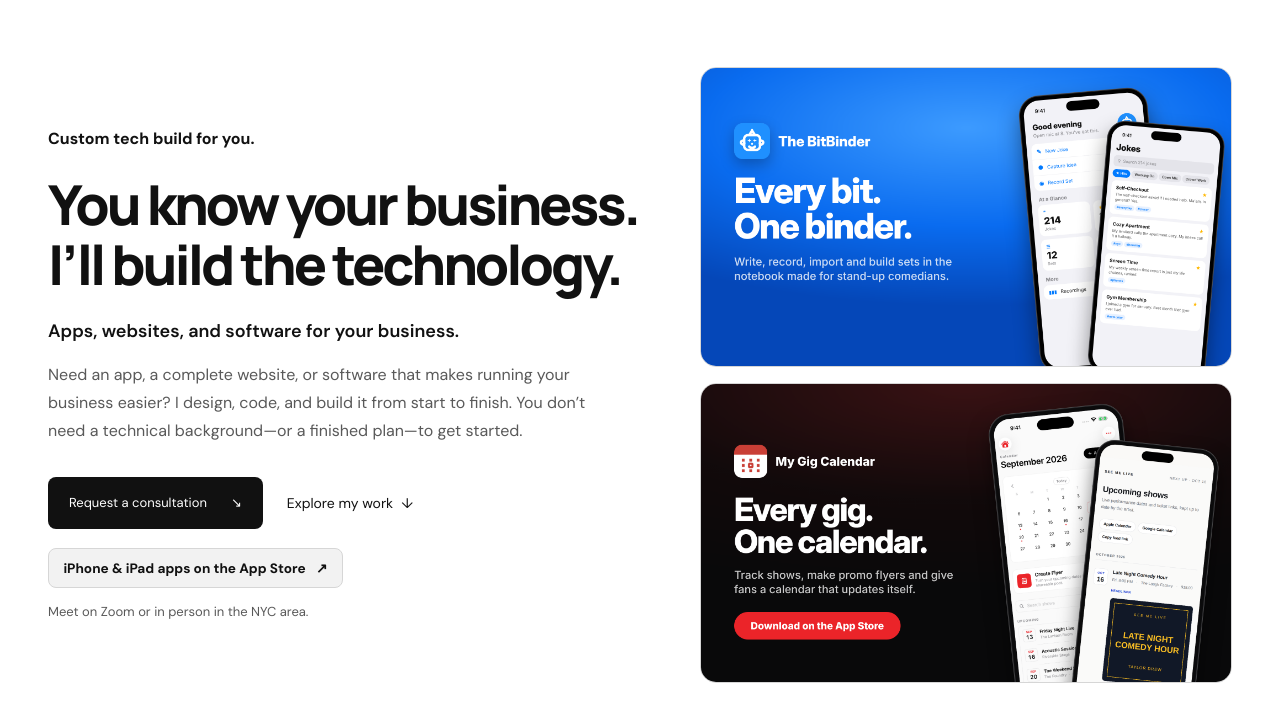
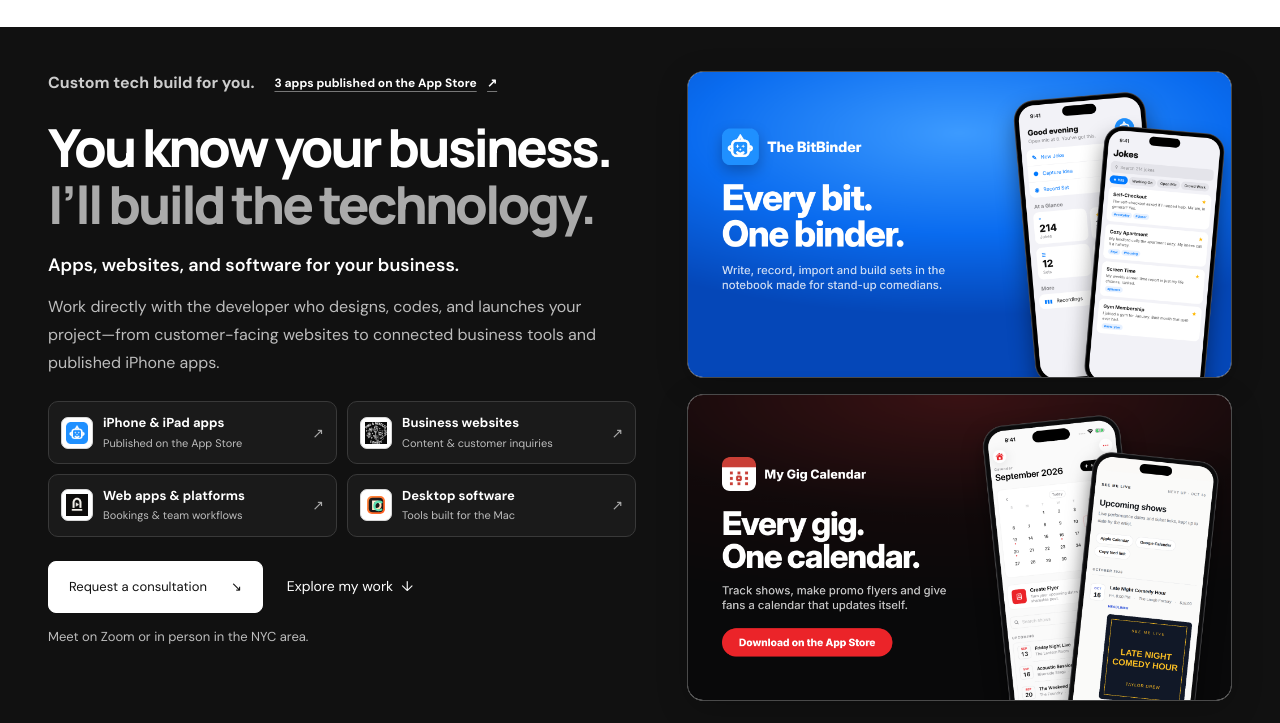
Before and after one commit to taylordrew4u2/taylorworkexamples-, a website: page index.html in a window 1280 px wide. Shown: the part 77-800 px from the top of the page. Drawn offline with Linux system fonts and the light colour scheme.

Commit message:
Show development range in a stronger client-focused homepage opening

```diff
--- a/analytics.js
+++ b/analytics.js
@@ -1,4 +1,4 @@
-import { getContactPage, getConsultationSource, normalizeSource, sourceURL } from "./contact-context.js?v=40";
+import { getContactPage, getConsultationSource, normalizeSource, sourceURL } from "./contact-context.js?v=41";
 
 const controllers = new WeakMap();
 const eventName = "Contact intent";
--- a/consultation.js
+++ b/consultation.js
@@ -1,6 +1,6 @@
-import { email } from "./public-projects.js?v=40";
-import { addInquirySource, getConsultationSource } from "./contact-context.js?v=40";
-import { trackContact } from "./analytics.js?v=40";
+import { email } from "./public-projects.js?v=41";
+import { addInquirySource, getConsultationSource } from "./contact-context.js?v=41";
+import { trackContact } from "./analytics.js?v=41";
 
 function boundedText(value, limit) {
   // Keep a whole Unicode character at the limit, and make pasted text safe to encode.
--- a/contact-context.js
+++ b/contact-context.js
@@ -1,4 +1,4 @@
-import { contactPages } from "./contact-pages.js?v=40";
+import { contactPages } from "./contact-pages.js?v=41";
 
 export const contactOrigin = "https://customtechbuilt4u.com";
 const publicPaths = new Set(contactPages);
--- a/index.html
+++ b/index.html
@@ -23,12 +23,12 @@
     <meta name="twitter:card" content="summary" />
     <title>Custom App, Website &amp; Software Development | 4u Digital</title>
     <link rel="canonical" href="https://customtechbuilt4u.com/" />
-    <link rel="icon" type="image/png" sizes="64x64" href="./assets/favicon-mono.png?v=35" />
+    <link rel="icon" type="image/png" sizes="64x64" href="./assets/favicon-mono.png?v=41" />
     <link rel="preconnect" href="https://fonts.googleapis.com" />
     <link rel="preconnect" href="https://fonts.gstatic.com" crossorigin />
     <link rel="stylesheet" href="https://fonts.googleapis.com/css2?family=DM+Sans:wght@400;450;500;550;600;650;700;750&amp;family=Manrope:wght@400;500;600;650;700;750;800&amp;display=swap" />
-    <link rel="stylesheet" href="./styles.css?v=35" />
-    <link rel="stylesheet" href="./seo.css?v=35" />
+    <link rel="stylesheet" href="./styles.css?v=41" />
+    <link rel="stylesheet" href="./seo.css?v=41" />
     <script type="application/ld+json">
       {
         "@context": "https://schema.org",
@@ -49,7 +49,7 @@
         ]
       }
     </script>
-    <script type="module" src="./app.js?v=35"></script>
+    <script type="module" src="./app.js?v=41"></script>
   </head>
   <body>
     <a class="skip-link" href="#main">Skip to content</a>
@@ -78,25 +78,46 @@
       </nav>
     </header>
     <main id="main">
+      <div class="hero-shell">
       <section class="intro wrap" aria-labelledby="hero-title">
         <div class="intro-copy">
-          <p class="hero-tagline">Custom tech build for you.</p>
+          <div class="hero-kicker">
+            <p class="hero-tagline">Custom tech build for you.</p>
+          <a class="hero-range-proof" href="#app-store-proof">3 apps published on the App Store <span aria-hidden="true">↗</span></a>
+          </div>
           <h1 id="hero-title">
             <span class="headline-first">You know your business.</span>
             <span class="headline-last">I’ll build the technology.</span>
           </h1>
           <p class="intro-descriptor">Apps, websites, and software for your business.</p>
           <p class="intro-description">
-            Need an app, a complete website, or software that makes running your business easier?
-            I design, code, and build it from start to finish.
-            You don’t need a technical background—or a finished plan—to get started.
+            Work directly with the developer who designs, codes, and launches your project—from
+            customer-facing websites to connected business tools and published iPhone apps.
           </p>
+          <nav class="hero-capabilities" aria-label="Explore my development range">
+            <a class="hero-capability" href="./work/bitbinder/">
+              <span class="project-icon-frame" aria-hidden="true"><img class="project-icon" src="./assets/project-icons/the-bit-binder.png" alt="" width="512" height="512" decoding="async" /></span>
+              <span><strong>iPhone &amp; iPad apps</strong><span>Published on the App Store</span></span><span class="hero-capability-arrow" aria-hidden="true">↗</span>
+            </a>
+            <a class="hero-capability" href="./work/pins-and-needles-comedy/">
+              <span class="project-icon-frame" aria-hidden="true"><img class="project-icon" src="./assets/project-icons/pins-and-needles-comedy-website.svg" alt="" width="512" height="512" decoding="async" /></span>
+              <span><strong>Business websites</strong><span>Content &amp; customer inquiries</span></span><span class="hero-capability-arrow" aria-hidden="true">↗</span>
+            </a>
+            <a class="hero-capability" href="./work/i-can-run-a-show/">
+              <span class="project-icon-frame" aria-hidden="true"><img class="project-icon" src="./assets/project-icons/showrunner-icon.png" alt="" width="512" height="512" decoding="async" /></span>
+              <span><strong>Web apps &amp; platforms</strong><span>Bookings &amp; team workflows</span></span><span class="hero-capability-arrow" aria-hidden="true">↗</span>
+            </a>
+            <a class="hero-capability" href="./work/dictype/">
+              <span class="project-icon-frame" aria-hidden="true"><img class="project-icon" src="./assets/project-icons/dictype.svg" alt="" width="1024" height="1024" decoding="async" /></span>
+              <span><strong>Desktop software</strong><span>Tools built for the Mac</span></span><span class="hero-capability-arrow" aria-hidden="true">↗</span>
+            </a>
+          </nav>
           <div class="intro-actions">
             <a class="button button-dark" href="#consultation">Request a consultation <span aria-hidden="true">↘</span></a>
             <a class="text-link" href="#work">Explore my work <span aria-hidden="true">↓</span></a>
           </div>
-          <a class="hero-range-proof" href="#app-store-proof">iPhone &amp; iPad apps on the App Store <span aria-hidden="true">↗</span></a>
           <p class="hero-consultation-note">Meet on Zoom or in person in the NYC area.</p>
+
         </div>
         <div class="hero-stage" aria-label="Featured app previews">
           <button class="hero-project" data-project="The-Bit-Binder" aria-label="View the BitBinder project">
@@ -107,6 +128,7 @@
           </button>
         </div>
       </section>
+      </div>
       <div class="capability-strip wrap" aria-label="Development capabilities">
         <span>From the first screen to the systems behind it.</span>
         <p>Design <span aria-hidden="true">/</span> Development <span aria-hidden="true">/</span> Launch</p>
--- a/kickoff-form.js
+++ b/kickoff-form.js
@@ -1,5 +1,5 @@
-import { email } from "./public-projects.js?v=40";
-import { addInquirySource } from "./contact-context.js?v=40";
+import { email } from "./public-projects.js?v=41";
+import { addInquirySource } from "./contact-context.js?v=41";
 
 const fields = [
   { name: "company", label: "Business or organization", required: true, limit: 160 },
--- a/range-proof.js
+++ b/range-proof.js
@@ -1,5 +1,5 @@
-import { projects } from "./public-projects.js?v=40";
-import { escape, external, projectIcon } from "./render-projects.js?v=40";
+import { projects } from "./public-projects.js?v=41";
+import { escape, external, projectIcon } from "./render-projects.js?v=41";
 
 export const appStoreIds = ["The-Bit-Binder", "MyGigCalendar", "Open-Micer-Timer"];
 export function publishedApps() {
--- a/render-projects.js
+++ b/render-projects.js
@@ -1,5 +1,5 @@
-import { email } from "./public-projects.js?v=40";
-import { addInquirySource } from "./contact-context.js?v=40";
+import { email } from "./public-projects.js?v=41";
+import { addInquirySource } from "./contact-context.js?v=41";
 
 export const escape = (value) =>
   String(value).replace(
--- a/scripts/seo.mjs
+++ b/scripts/seo.mjs
@@ -14,7 +14,7 @@
 const origin = site.origin;
 const organizationId = `${origin}/#organization`;
 const websiteId = `${origin}/#website`;
-export const release = "40";
+export const release = "41";
 const assetsFrom = (route) => "../".repeat(Math.max(0, route.split("/").filter(Boolean).length - (route.endsWith("/") ? 0 : 1)));
 const local = (route, target = "") => `${assetsFrom(route) || "./"}${target}`;
 const absolute = (asset) => `${origin}/${asset.replace(/^\.\//, "")}`;
@@ -301,7 +301,7 @@
 export async function generateSEO(output) {
   const home = { path: "/", title: "Custom App, Website & Software Development | 4u Digital",
     description: "Custom iOS apps, websites, and business software by 4u Digital. Explore three App Store apps, full-stack web platforms, and desktop development.",
-    modified: "2026-10-18",
+    modified: "2026-10-19",
   };
   let html = await readFile(new URL("../index.html", import.meta.url), "utf8");
   html = html.replace(/<head>[\s\S]*?<\/head>/, pageHead(home, true));
--- a/styles.css
+++ b/styles.css
@@ -185,26 +185,40 @@
   display: none;
 }
 
+.hero-shell {
+  background: #111;
+  color: #fff;
+  border-bottom: 1px solid #303030;
+}
+
 .intro {
   display: grid;
-  grid-template-columns: minmax(0, 1.12fr) minmax(0, 1fr);
-  gap: 3.5rem;
+  grid-template-columns: minmax(0, 1.08fr) minmax(0, 1fr);
+  gap: clamp(2rem, 4vw, 4rem);
+  align-items: start;
+  padding-block: 2.75rem 3rem;
+}
+
+.hero-kicker {
+  display: flex;
+  flex-wrap: wrap;
   align-items: center;
-  padding-block: 2.5rem 3rem;
+  gap: .5rem 1.25rem;
+  margin-bottom: 1.5rem;
 }
 
 .hero-tagline {
   font-size: 1rem;
   font-weight: 650;
   line-height: 1.5;
-  color: var(--ink);
-  margin-bottom: 1.5rem;
+  color: #ccc;
+  margin: 0;
 }
 
 .intro h1 {
   font-family: var(--display);
-  font-size: clamp(2.75rem, 4.3vw, 4.25rem);
-  max-width: 17ch;
+  font-size: clamp(2.75rem, 4.1vw, 4rem);
+  max-width: 18ch;
   letter-spacing: -0.055em;
   font-weight: 750;
   line-height: 1.08;
@@ -216,7 +230,7 @@
 }
 
 .headline-last {
-  color: var(--accent);
+  color: #aaa;
 }
 
 .intro-descriptor {
@@ -224,15 +238,15 @@
   line-height: 1.5;
   font-weight: 550;
   max-width: 36rem;
-  margin-top: 1.5rem;
+  margin-top: 1.25rem;
 }
 
 .intro-description {
   font-size: 1rem;
   line-height: 1.75;
-  color: var(--muted);
+  color: #bdbdbd;
   max-width: 36rem;
-  margin-top: 1rem;
+  margin-top: .875rem;
 }
 
 .intro-actions {
@@ -240,14 +254,90 @@
   align-items: center;
   flex-wrap: wrap;
   gap: 1.5rem;
-  margin-top: 2rem;
+  margin-top: 1.5rem;
+}
+
+.intro-actions .button-dark {
+  color: #111;
+  background: #fff;
+  border-color: #fff;
+}
+
+.intro-actions .button-dark:hover {
+  color: #111;
+  background: #e5e5e5;
+  border-color: #e5e5e5;
+}
+
+.hero-shell :focus-visible {
+  outline-color: #fff;
+}
+
+.hero-shell .text-link,
+.hero-shell .text-link:hover,
+.hero-shell .text-link span {
+  color: #fff;
 }
 
 .hero-consultation-note {
   margin-top: 0.875rem;
-  color: var(--muted);
+  color: #bdbdbd;
   font-size: 0.8125rem;
   line-height: 1.6;
+}
+
+.hero-capabilities {
+  display: grid;
+  grid-template-columns: repeat(2, minmax(0, 1fr));
+  gap: .625rem;
+  margin-top: 1.5rem;
+}
+
+.hero-capability {
+  display: grid;
+  grid-template-columns: 2rem minmax(0, 1fr) auto;
+  align-items: center;
+  gap: .625rem;
+  padding: .75rem;
+  border: 1px solid #393939;
+  border-radius: .625rem;
+  background: #1a1a1a;
+  transition: background .18s, border-color .18s;
+}
+
+.hero-capability:hover {
+  background: #262626;
+  border-color: #777;
+}
+
+.hero-capability .project-icon-frame {
+  width: 2rem;
+  height: 2rem;
+  border-radius: .4375rem;
+  background: #fff;
+}
+
+.hero-capability strong,
+.hero-capability > span > span {
+  display: block;
+}
+
+.hero-capability strong {
+  font-size: .8125rem;
+  font-weight: 650;
+  line-height: 1.4;
+}
+
+.hero-capability > span > span {
+  margin-top: .1875rem;
+  font-size: .6875rem;
+  line-height: 1.4;
+  color: #bdbdbd;
+}
+
+.hero-capability-arrow {
+  color: #aaa;
+  font-size: .875rem;
 }
 
 .consultation-section {
@@ -427,6 +517,7 @@
 }
 
 .hero-project {
+  box-shadow: 0 .5rem 2rem #0003;
   display: flex;
   flex-direction: column;
   width: 100%;
@@ -435,6 +526,7 @@
   border-radius: 1rem;
   background: var(--paper);
   text-align: left;
+  border-color: #4a4a4a;
 }
 
 .hero-project-screen {
@@ -1293,8 +1385,8 @@
   padding-bottom: 4rem;
 }
 
-.hero-range-proof { display: inline-flex; align-items: center; gap: .65rem; margin-top: 1.2rem; padding: .65rem .9rem; color: #111; background: #f2f2f2; border: 1px solid var(--line); border-radius: .5rem; font-size: .85rem; font-weight: 650; text-decoration: none; }
-.hero-range-proof:hover { background: #e8e8e8; }
+.hero-range-proof { display: inline-flex; align-items: center; gap: .65rem; margin: 0; padding-block: .25rem; color: #fff; font-size: .75rem; font-weight: 650; text-decoration: underline; text-underline-offset: .25rem; text-decoration-color: #777; }
+.hero-range-proof:hover { text-decoration-color: #fff; }
 .range-proof { margin: 2.5rem 0 3.5rem; }
 .range-proof-heading { max-width: 48rem; margin-bottom: 1.5rem; }
 .range-proof-heading h3 { margin: .75rem 0; font-family: Manrope, sans-serif; font-size: clamp(1.5rem, 3vw, 2.2rem); letter-spacing: -.04em; line-height: 1.2; }
@@ -1311,7 +1403,7 @@
 .range-store-link { color: var(--muted); font-size: .85rem; text-underline-offset: .2em; }
 .range-project-links { display: grid; gap: .7rem; margin-top: 1.5rem; }
 .range-project-links a { color: #111; font-size: .95rem; font-weight: 650; text-underline-offset: .2em; }
-.range-proof a:focus-visible, .hero-range-proof:focus-visible { outline: 2px solid #111; outline-offset: 4px; }
+.range-proof a:focus-visible { outline: 2px solid #111; outline-offset: 4px; }
 @media (max-width: 600px) { .range-proof-grid { grid-template-columns: minmax(0, 1fr); } .range-card { padding: 1.3rem; } .hero-range-proof { font-size: .8rem; } }
 .industry-services { display: grid; grid-template-columns: repeat(2, minmax(0, 1fr)); gap: 1rem; margin-top: 2rem; }
 .industry-services > a { display: flex; flex-direction: column; gap: .8rem; padding: 1.8rem; border: 1px solid var(--line); border-radius: 1rem; background: #f5f5f5; color: inherit; text-decoration: none; }
@@ -2200,10 +2292,12 @@
   }
   .hero-tagline {
     font-size: 0.875rem;
-    margin-bottom: 1.125rem;
-  }
+    margin-bottom: 0;
+  }
+  .hero-kicker { gap: .25rem 1rem; margin-bottom: 1.125rem; }
+  .hero-kicker .hero-range-proof { font-size: .6875rem; }
   .intro h1 {
-    font-size: clamp(2.25rem, 9.8vw, 3rem);
+    font-size: clamp(2.125rem, 9vw, 3rem);
     max-width: 14ch;
     letter-spacing: -0.045em;
     line-height: 1.12;
@@ -2229,6 +2323,18 @@
   .intro-actions .text-link {
     font-size: 0.75rem;
   }
+  .hero-capability {
+    grid-template-columns: 1.75rem minmax(0, 1fr);
+    gap: .5rem;
+    padding: .625rem;
+  }
+  .hero-capability .project-icon-frame {
+    width: 1.75rem;
+    height: 1.75rem;
+  }
+  .hero-capability strong { font-size: .75rem; }
+  .hero-capability > span > span { font-size: .625rem; }
+  .hero-capability-arrow { display: none; }
   .capability-strip {
     font-size: 0.75rem;
     padding-block: 1.25rem;
```
Also changed, not shown: app.js (+5 -5 lines), tests/analytics-browser.spec.mjs (+2 -2 lines), tests/browser.spec.mjs (+1 -1 lines), tests/projects.test.mjs (+7 -0 lines), tests/range-proof-browser.spec.mjs (+41 -1 lines), tests/seo.test.mjs (+1 -1 lines).
